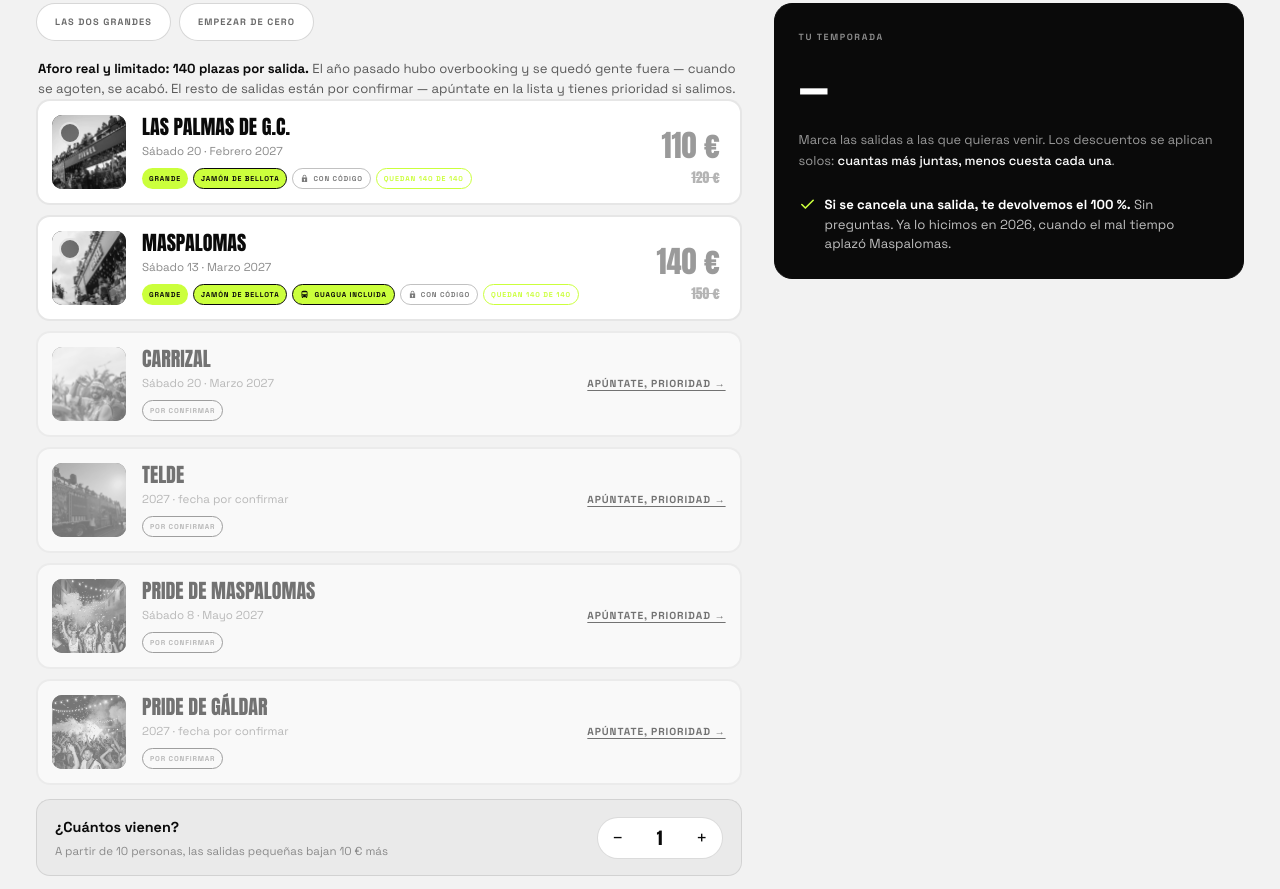
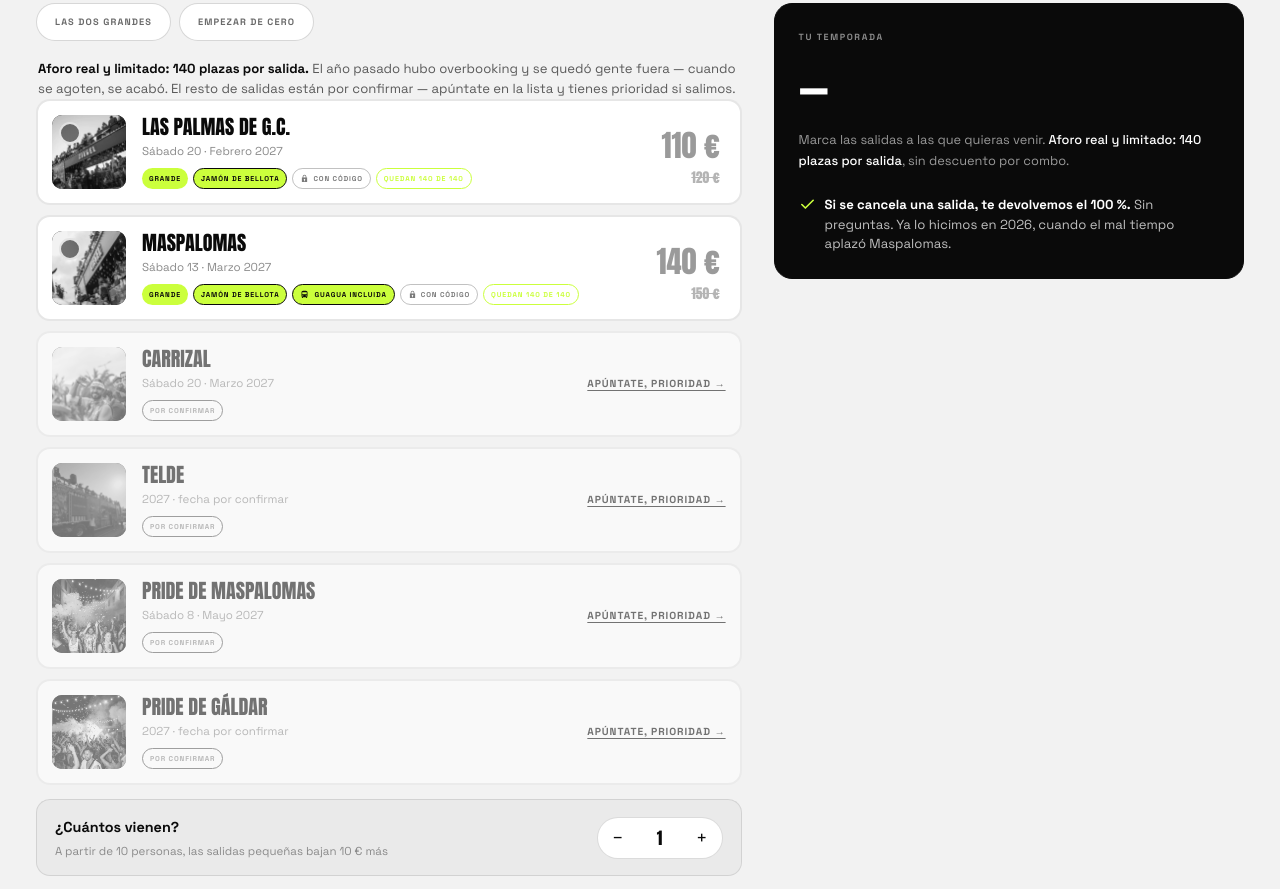
Before and after one commit to Aythamiziegel/carroza-site, a plain HTML site: page index.html in a window 1280 px wide. Shown: the part 6820-7709 px from the top of the page. Drawn offline with nearby package versions, Linux system fonts and the light colour scheme.

Commit message:
Fix empty-state copy about combo discount that no longer exists

```diff
--- a/index.html
+++ b/index.html
@@ -2287,7 +2287,7 @@ function actualizar(){
       +   '<div class="tt-l">Tu temporada</div>'
       +   '<div class="tt-v">—</div>'
       +   '<p class="tt-n">Marca las salidas a las que quieras venir. '
-      +     'Los descuentos se aplican solos: <strong>cuantas más juntas, menos cuesta cada una</strong>.</p>'
+      +     '<strong>Aforo real y limitado: 140 plazas por salida</strong>, sin descuento por combo.</p>'
       + '</div>';
     $('addon').innerHTML = '';
     $('accion').innerHTML = '';
```
